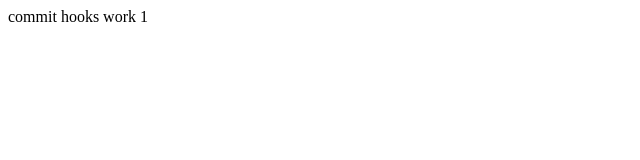
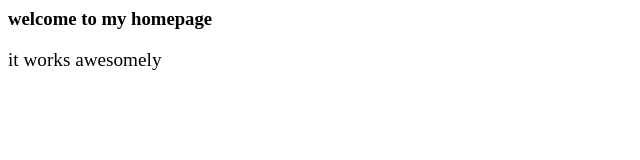
Before and after one commit to j-wyllie/my-site, a plain HTML site: page public/index.html in a window 1280 px wide. Shown: the whole page, without its empty margins (0-640 px from the left). Drawn offline with Linux system fonts and the light colour scheme.

Commit message:
Another test.

```diff
--- a/public/index.html
+++ b/public/index.html
@@ -1 +1,2 @@
-<p>commit hooks work 1</p>
+<h3>welcome to my homepage</h3>
+<big>it works awesomely</big>
```
